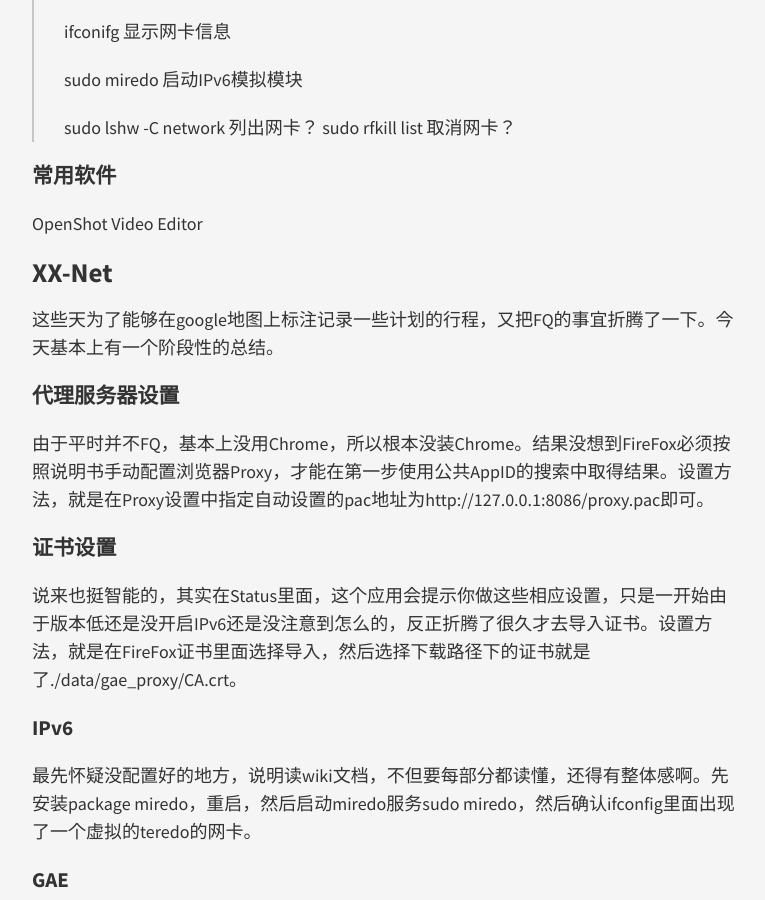
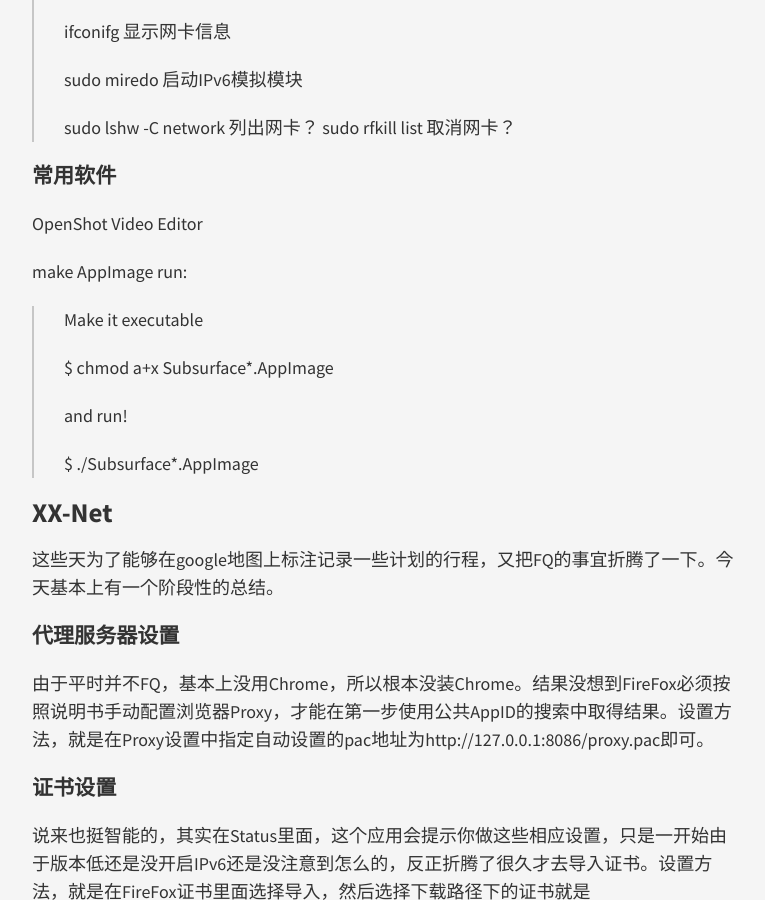
Before and after one commit to Dinneth/myblog, a Jekyll site: the page built from _posts/2018-02-07-Git-Jekyll-Ubuntu.md, in a window 1280 px wide and 900 px high, scrolled down 5822 px. Shown: the whole window, without its empty margins (253-1018 px from the left). Built offline with Jekyll 4.4.1, drawn with Linux system fonts in a browser that asks for light colours.

Commit message:
Update 2018-02-07-Git-Jekyll-Ubuntu.md

```diff
--- a/_posts/2018-02-07-Git-Jekyll-Ubuntu.md
+++ b/_posts/2018-02-07-Git-Jekyll-Ubuntu.md
@@ -184,6 +184,16 @@ log off then log on again
 
 OpenShot Video Editor
 
+make AppImage run:
+
+> Make it executable
+>
+> $ chmod a+x Subsurface*.AppImage
+>
+> and run!
+>
+> $ ./Subsurface*.AppImage
+
 
 
 
```
